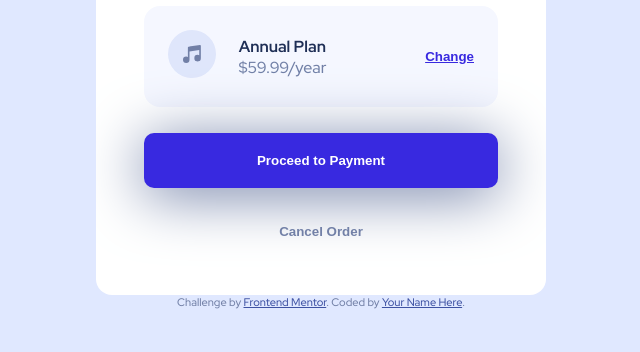
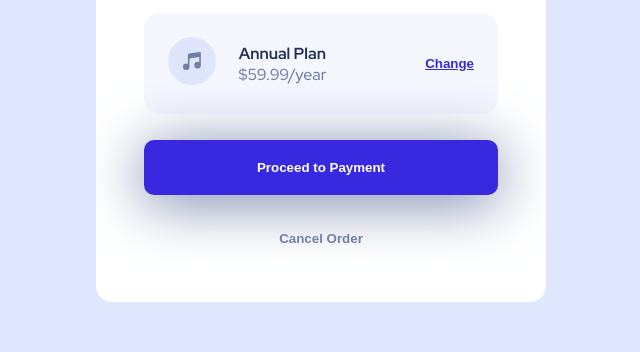
Before and after one commit to lekdup/order_summary_component, a website: page index.html in a window 1280 px wide. Shown: the part 448-800 px from the top of the page, without its empty margins (319-959 px from the left). Drawn offline with Linux system fonts and the light colour scheme.

Commit message:
Update index.html

```diff
--- a/index.html
+++ b/index.html
@@ -12,14 +12,9 @@
 <link href="https://fonts.googleapis.com/css2?family=Red+Hat+Display:wght@500;700;900&display=swap" rel="stylesheet">
   <title>Frontend Mentor | Order summary card</title>
 
-  <!-- Feel free to remove these styles or customise in your own stylesheet 👍 -->
-  <style>
-    .attribution { font-size: 11px; text-align: center; }
-    .attribution a { color: hsl(228, 45%, 44%); }
-  </style>
 </head>
 <body>
-    <div class="card">
+    <main class="card">
       <img class="card__image" src="images/illustration-hero.svg" alt="an illustration of a person enjoying music">
       <div class="card__content">
         <h1>Order Summary</h1>
@@ -38,11 +33,6 @@
         <button class="button-blue">Proceed to Payment</button>
         <button class="button-transparent">Cancel Order</button>
       </div>
-    </div> <!-- card-->
-
-  <div class="attribution">
-    Challenge by <a href="https://www.frontendmentor.io?ref=challenge" target="_blank">Frontend Mentor</a>.
-    Coded by <a href="#">Your Name Here</a>.
-  </div>
+    </main> <!-- card-->
 </body>
 </html>
```
